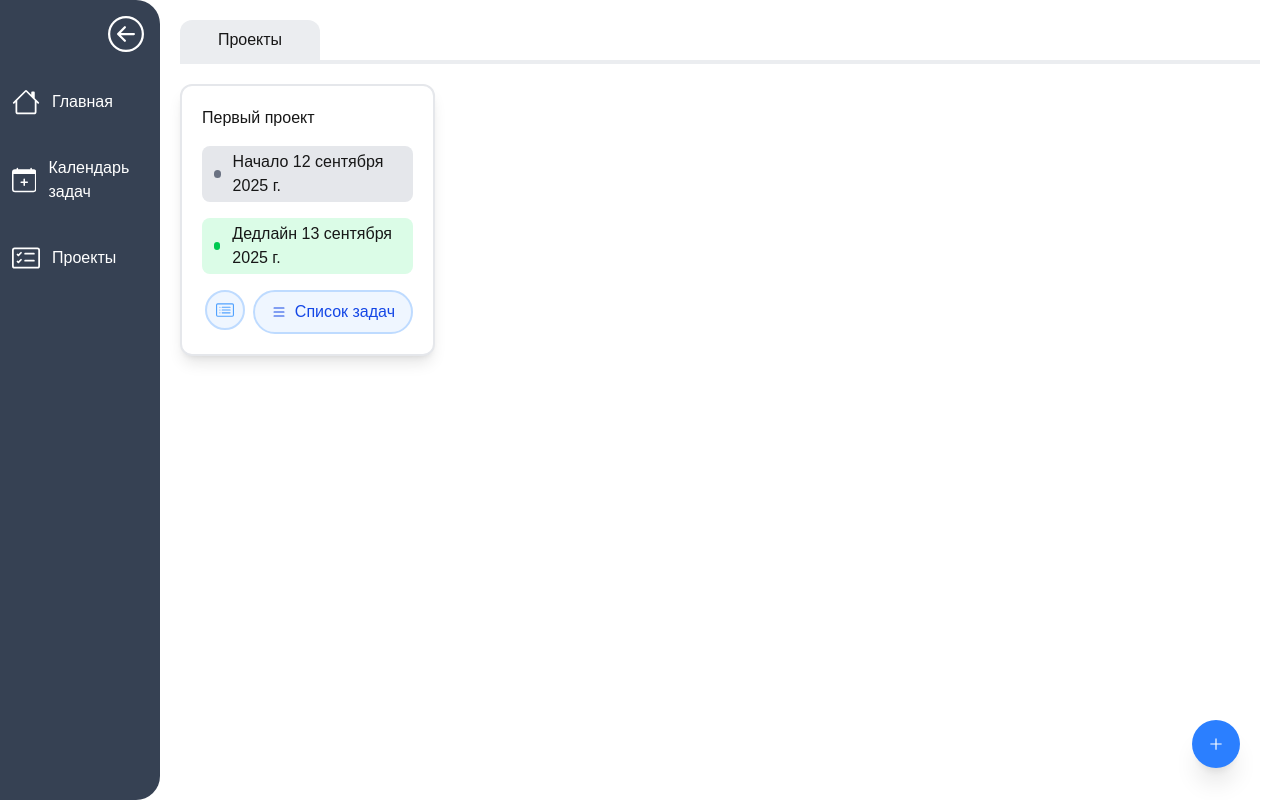
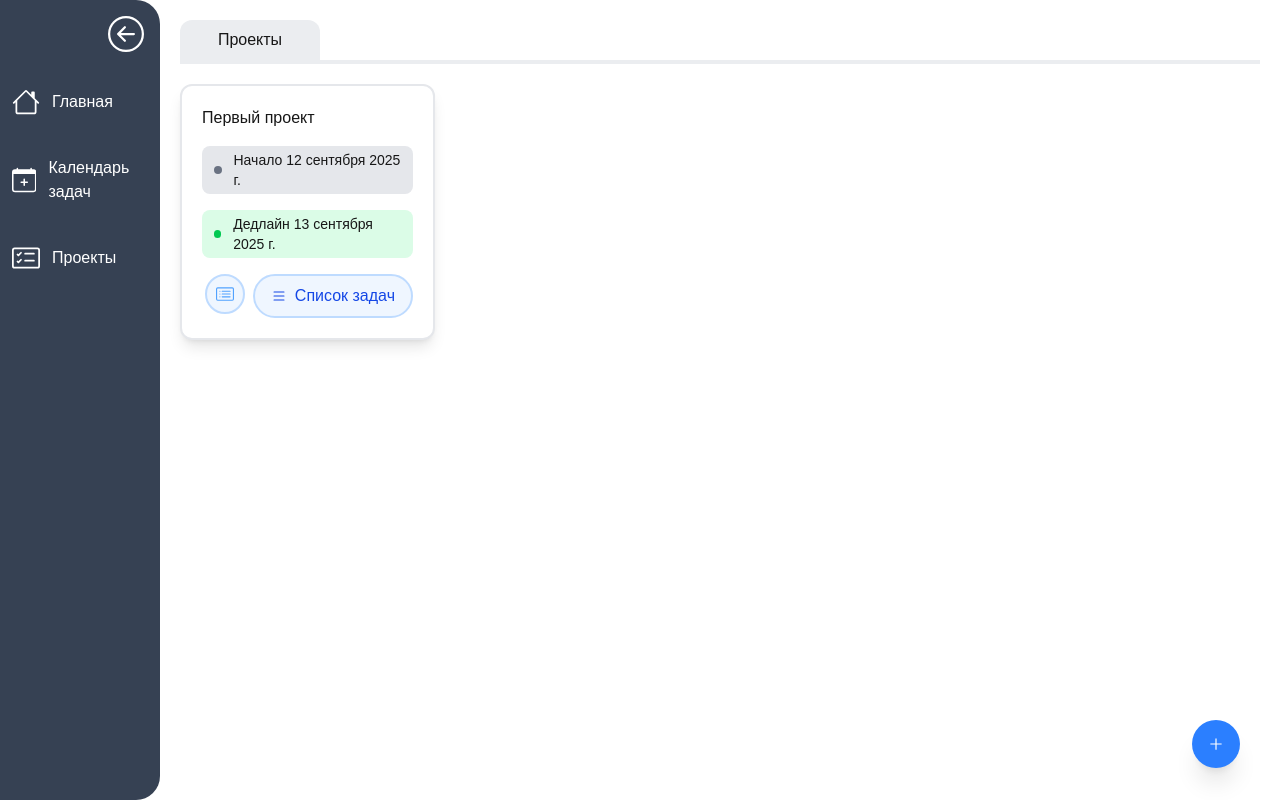
Before and after one commit to leekpuh/pet-task-manager, a Next.js app: page /projects in a window 1280 px wide. Built offline with nearby package versions, Linux system fonts and the light colour scheme; data requests are answered from the project's data file.

Commit message:
feat(ui): expired project date turns Red

```diff
--- a/src/app/projects/components/Project.js
+++ b/src/app/projects/components/Project.js
@@ -5,9 +5,17 @@ import { useState, useEffect } from "react";
 import { BsCardList, BsList } from "react-icons/bs";
 import ProjectCard from "./ProjectCard";
 import { createPortal } from "react-dom";
+import clsx from "clsx";
 
 export default function Project({ project }) {
     const [showProjectCard, setShowProjectCard] = useState(false);
+    const [expiredProject, setExpiredProject] = useState(false);
+
+    useEffect(() => {
+        new Date(project.endDate) < new Date()
+            ? setExpiredProject(true)
+            : setExpiredProject(false);
+    });
 
     useEffect(() => {
         const html = document.documentElement;
@@ -19,7 +27,7 @@ export default function Project({ project }) {
     return (
         <div className="w-full h-auto bg-white p-5 rounded-xl shadow-lg flex flex-col gap-4 border-2 border-gray-200">
             <div className="break-words">{project.title}</div>
-            <div className="bg-gray-200 w-fit py-1 px-3 rounded-lg flex justify-center items-center gap-3">
+            <div className="bg-gray-200 w-fit py-1 px-3 rounded-lg flex justify-center items-center gap-3 text-sm">
                 <div className="size-2 bg-gray-500 rounded-full"></div>Начало{" "}
                 {new Date(project.startDate).toLocaleDateString("ru-RU", {
                     day: "2-digit",
@@ -27,8 +35,21 @@ export default function Project({ project }) {
                     year: "numeric",
                 })}
             </div>
-            <div className="bg-green-100 w-fit py-1 px-3 rounded-lg flex justify-center items-center gap-3">
-                <div className="size-2 bg-green-500 rounded-full"></div>Дедлайн{" "}
+            <div
+                className={clsx(
+                    "w-fit py-1 px-3 rounded-lg flex justify-center items-center gap-3 text-sm",
+                    { "bg-green-100": !expiredProject },
+                    { "bg-red-100": expiredProject }
+                )}
+            >
+                <div
+                    className={clsx(
+                        "size-2 bg-green-500 rounded-full",
+                        { "bg-green-500": !expiredProject },
+                        { "bg-red-500": expiredProject }
+                    )}
+                ></div>
+                Дедлайн{" "}
                 {new Date(project.endDate).toLocaleDateString("ru-RU", {
                     day: "2-digit",
                     month: "long",
```
